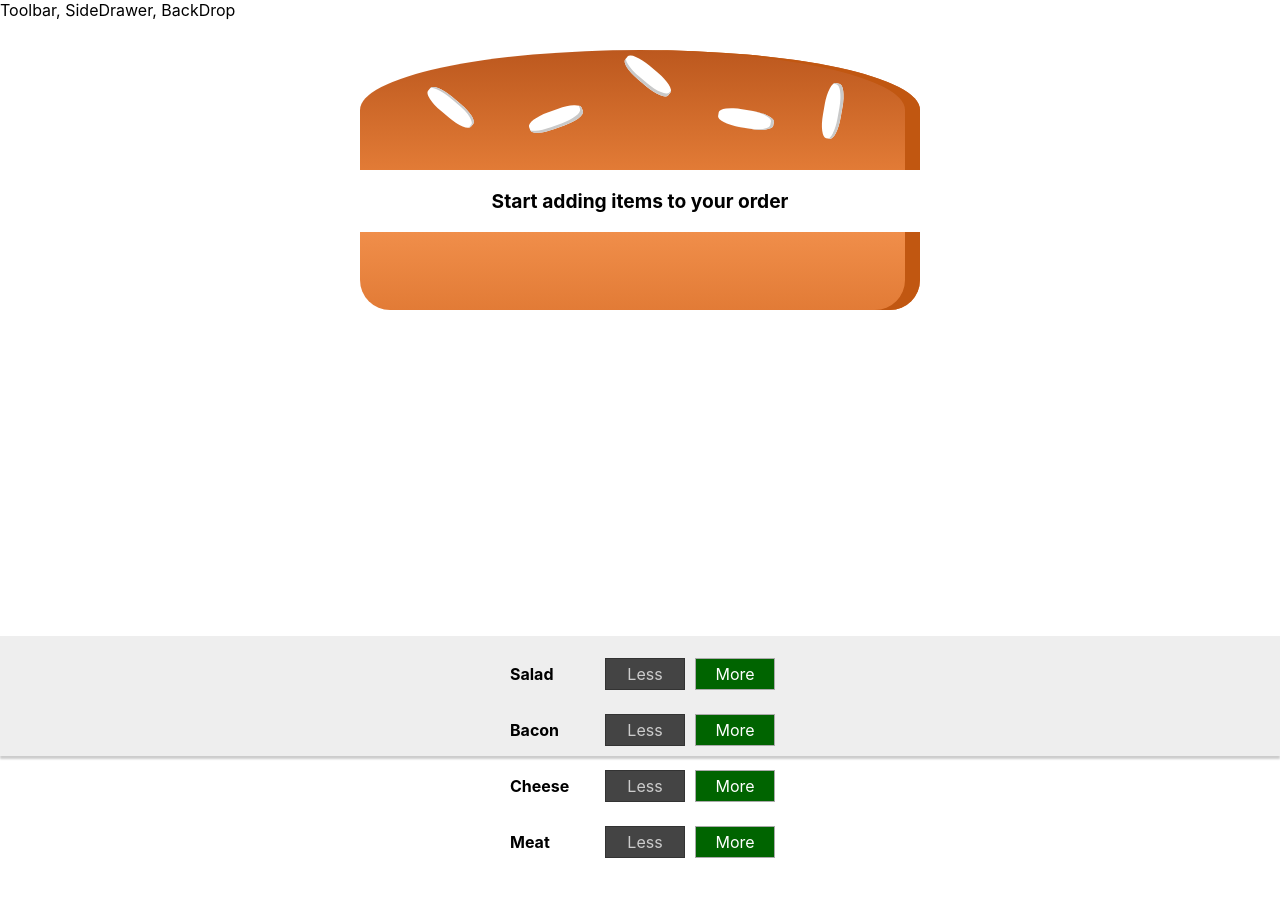
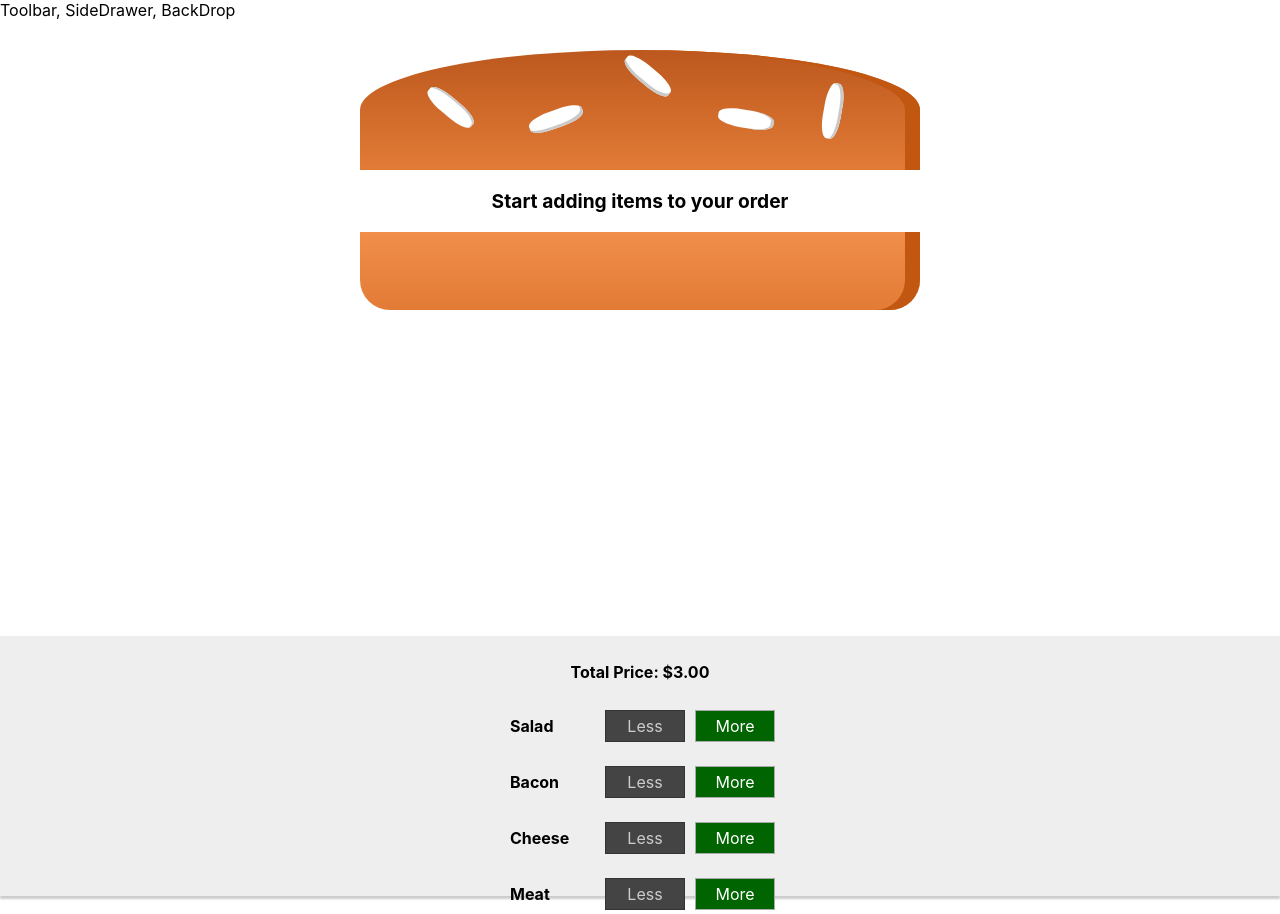
Before and after one commit to caseyr003/restaurant-online-order, a React (Create React App) app: page / in a window 1280 px wide. Before the commit the page ends 862 px from the top, so only its background shows below. Built offline with nearby package versions, Linux system fonts and the light colour scheme.

Commit message:
add total price of order

```diff
--- a/src/components/Order/OrderControls/OrderControls.js
+++ b/src/components/Order/OrderControls/OrderControls.js
@@ -11,6 +11,7 @@ const controls = [
 
 const orderControls = (props) => (
   <div className={styles.OrderControls}>
+    <p><strong>Total Price: ${props.price.toFixed(2)}</strong></p>
     {controls.map(ctrl => (
       <OrderControl
         key={ctrl.type}
--- a/src/components/Order/OrderControls/OrderControls.module.css
+++ b/src/components/Order/OrderControls/OrderControls.module.css
@@ -1,6 +1,6 @@
 .OrderControls {
   width: 100%;
-  height: 100px;
+  height: 240px;
   margin: auto;
   padding: 10px 0;
   background-color: #eee;
--- a/src/containers/OrderBuilder/OrderBuilder.js
+++ b/src/containers/OrderBuilder/OrderBuilder.js
@@ -54,7 +54,8 @@ class OrderBuilder extends Component {
         <OrderControls
           itemAdded={this.addItemHandler}
           itemRemoved={this.removeItemHandler}
-          disabled={disabledItems} />
+          disabled={disabledItems}
+          price={this.state.totalPrice} />
       </Aux>
     );
   }
```
